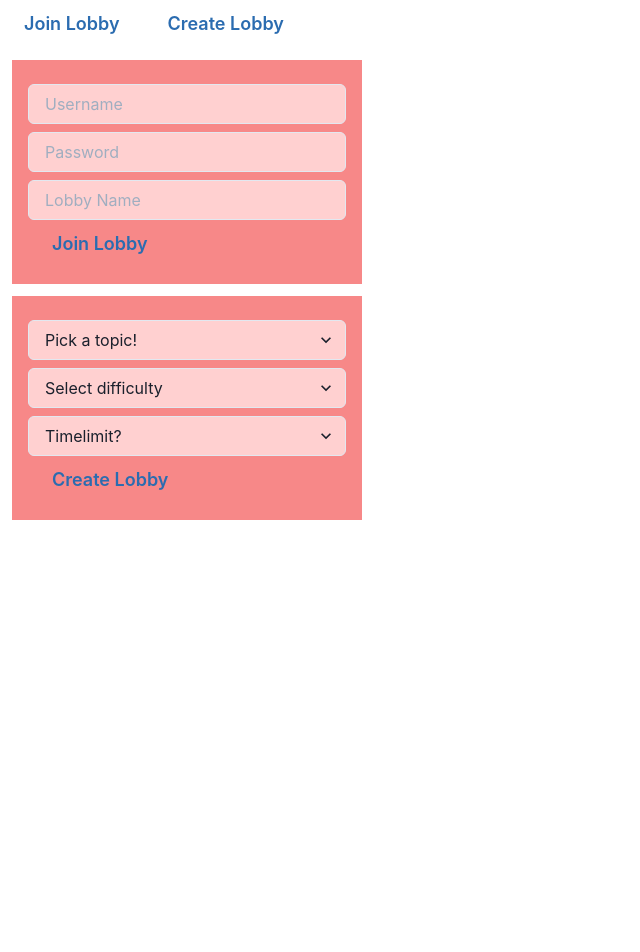
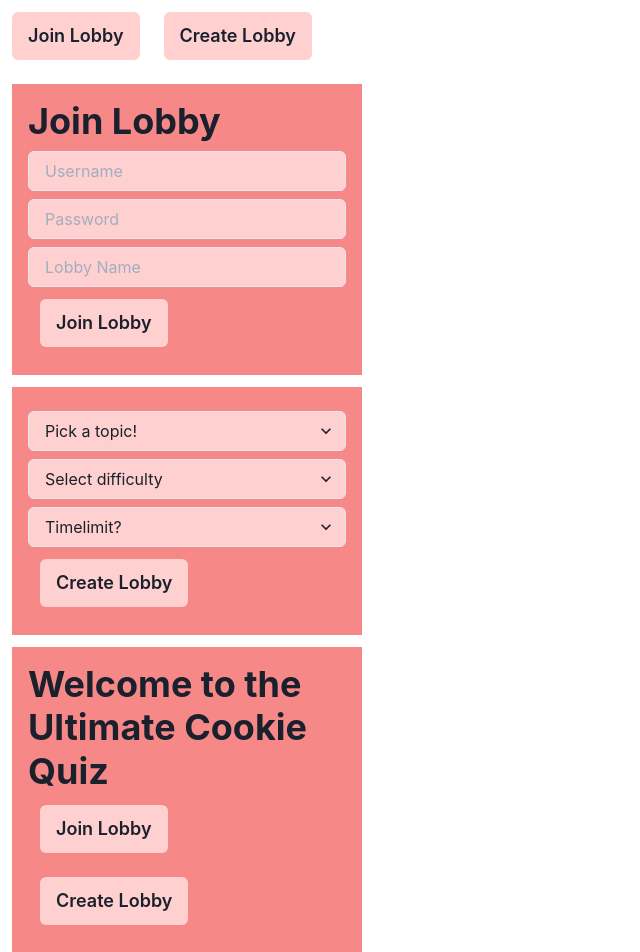
Before and after one commit to ultimate-cookie/cookie-client, a React app: page / in a window 1280 px wide. Shown: the top 952 px of the page, without its empty margins (0-640 px from the left). Before the commit the page ends 800 px from the top, so only its background shows below. Built offline with nearby package versions, Linux system fonts and the light colour scheme.

Commit message:
added welcome component

```diff
--- a/src/App.js
+++ b/src/App.js
@@ -2,15 +2,24 @@ import React from 'react';
 // import { Switch, Route } from 'react-router-dom';
 import '@chakra-ui/react'
 
-import { JoinButton, CreateButton, Signin, Topics } from './components';
+import {
+	JoinButton,
+	CreateButton,
+	Signin,
+	Topics,
+	Welcome
+	// NavBar
+} from './components';
 
 function App() {
 return (
 <>
+	{/* <NavBar /> */}
 	<JoinButton />
 	<CreateButton />
 	<Signin />
 	<Topics />
+	<Welcome />
 	{/* <div>
 		<NavBar />
 				<Switch>
--- a/src/components/CreateButton/index.js
+++ b/src/components/CreateButton/index.js
@@ -4,7 +4,7 @@ import { Button } from '@chakra-ui/button';
 const CreateButton = () => {
 return(
 <>
-  <Button colorScheme="blue" size="lg" variant='ghost'>Create Lobby</Button>
+  <Button size="lg" bg="#ffd0d0" m='3' p='4'>Create Lobby</Button>
 </>
 )};
 export default CreateButton;
--- a/src/components/JoinButton/index.js
+++ b/src/components/JoinButton/index.js
@@ -4,8 +4,7 @@ import { Button } from '@chakra-ui/button';
 const JoinButton = () => {
   return(
   <>
-  <Button colorScheme="blue" size="lg" variant='ghost'>Join Lobby</Button>
-
+  <Button size="lg" bg="#ffd0d0" m='3' p='4'>Join Lobby</Button>
   </>
 )};
 
--- a/src/components/Signin/index.js
+++ b/src/components/Signin/index.js
@@ -5,11 +5,14 @@ import {
   FormLabel,
   Input
 } from '@chakra-ui/react'
+import { Container, Heading } from '@chakra-ui/layout';
 
 const Signin = () => {
 return(
 <>
-<FormControl w="350px" bg="#f78888" m='3' p='4'>
+<Container id='join' w="350px" bg="#f78888" m='3' p='4'>
+  <Heading>Join Lobby</Heading>
+  <FormControl>
     <FormLabel htmlFor='username'></FormLabel>
     <Input isRequired id='username' placeholder='Username' bg="#ffd0d0"/>
     <FormLabel htmlFor='password'></FormLabel>
@@ -18,6 +21,7 @@ return(
     <Input isRequired id='lobbyname' placeholder='Lobby Name' bg="#ffd0d0" />
     <JoinButton />
   </FormControl>
+</Container>
 </>
 )};
 export default Signin;
--- /dev/null
+++ b/src/components/Welcome/index.js
@@ -0,0 +1,15 @@
+import React from 'react';
+import { CreateButton, JoinButton } from '../index';
+import { Container, Heading } from '@chakra-ui/layout';
+
+const Welcome = () => {
+return(
+<>
+<Container id='welcome' w="350px" bg="#f78888" m='3' p='4'>
+  <Heading>Welcome to the Ultimate Cookie Quiz</Heading>
+  <JoinButton />
+  <CreateButton />
+</Container>
+</>
+)};
+export default Welcome;
--- a/src/components/index.js
+++ b/src/components/index.js
@@ -2,3 +2,5 @@ export { default as CreateButton } from './CreateButton'
 export { default as JoinButton } from './JoinButton'
 export { default as Signin } from './Signin'
 export { default as Topics } from './Topics'
+export { default as NavBar } from './NavBar'
+export { default as Welcome } from './Welcome'
```
Also changed, not shown: src/components/NavBar/index.js (added, +9 -0 lines). Lines whose indentation alone changed are shown as unchanged.
